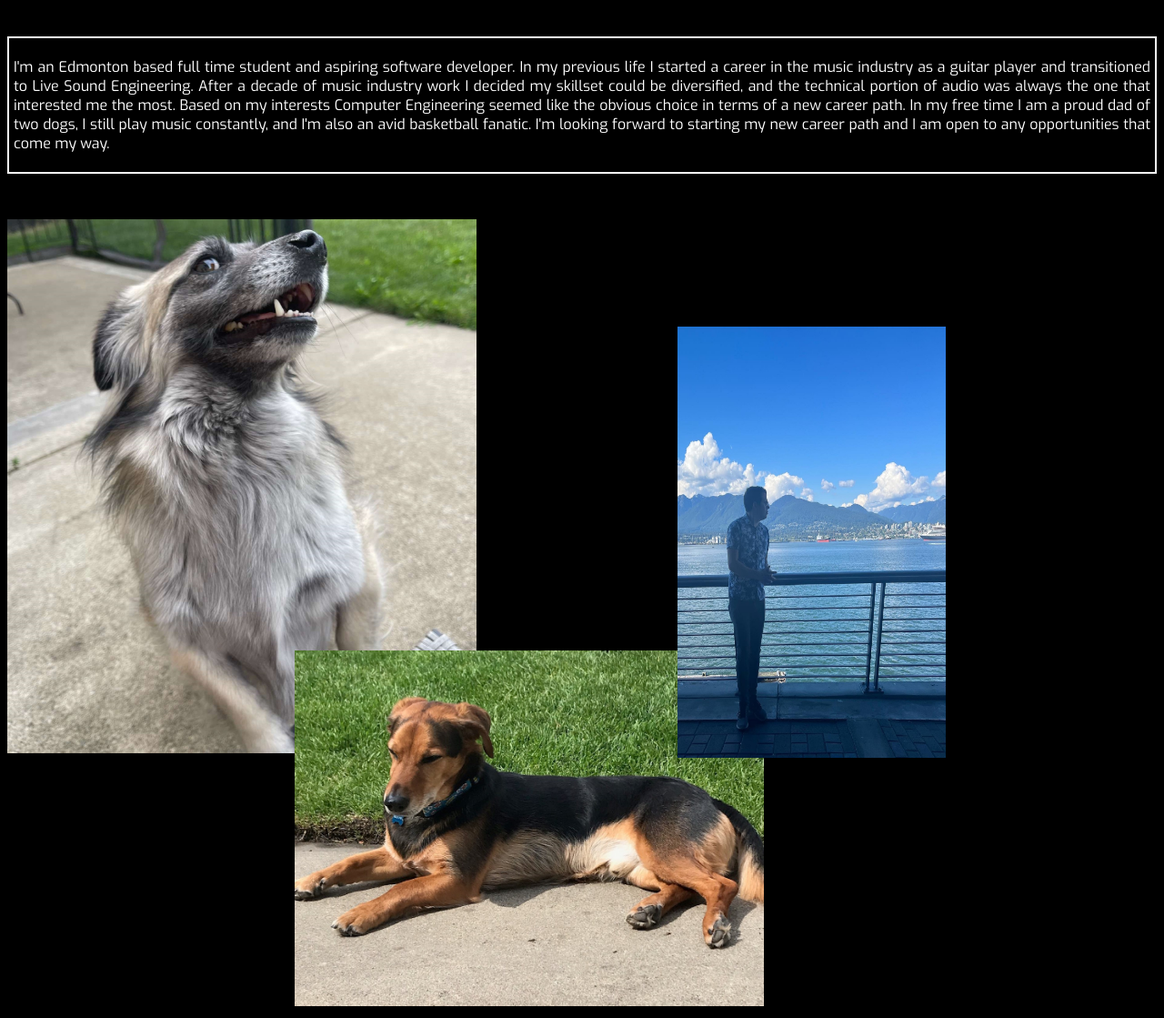
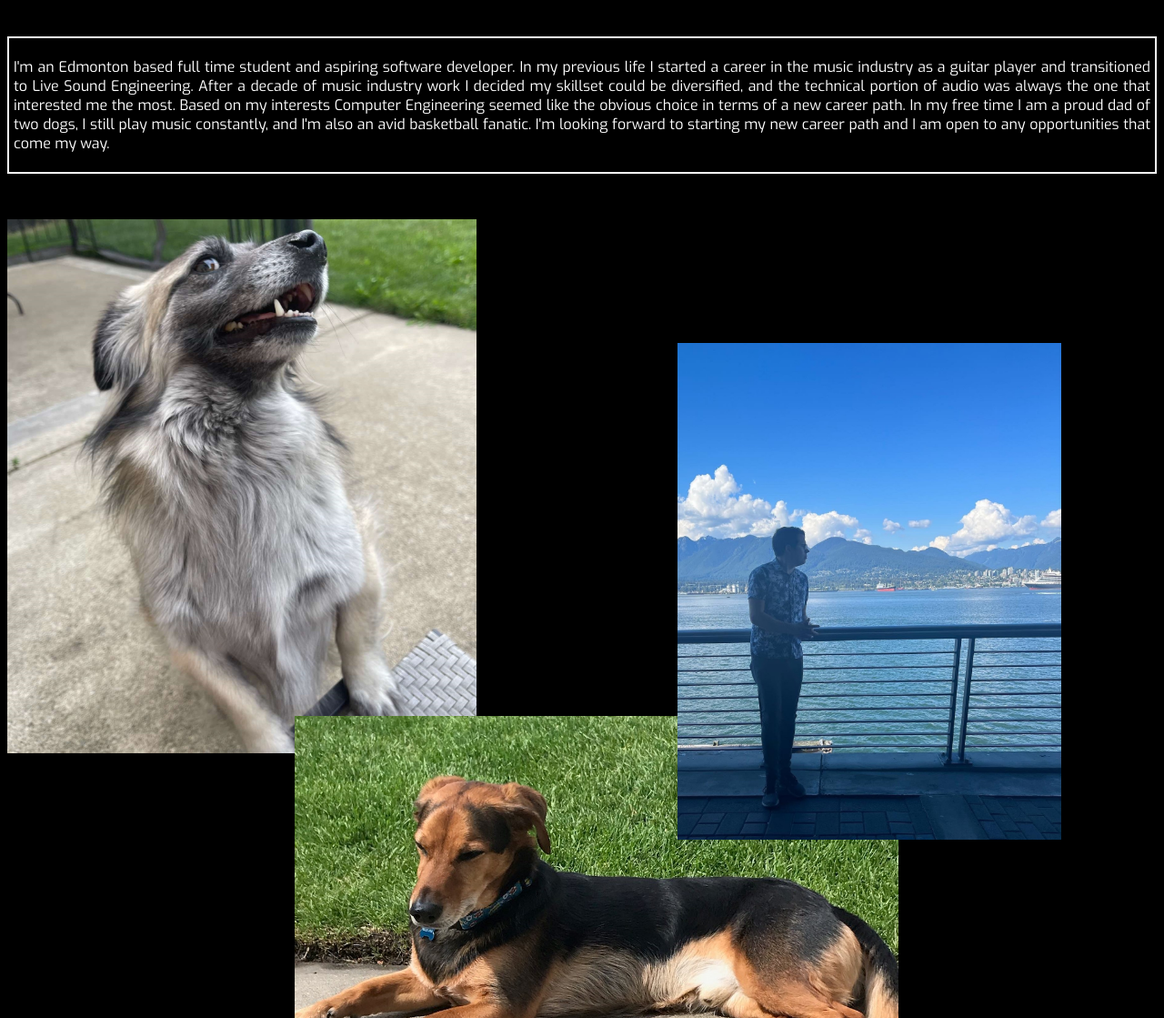
Before and after one commit to Kaplanrs/kaplanrs.github.io, a plain HTML site: page about/about.html in a window 1280 px wide. Shown: the part 181-1300 px from the top of the page at 91% size. Drawn offline with Linux system fonts and the light colour scheme.

Commit message:
Update style.css

```diff
--- a/style.css
+++ b/style.css
@@ -259,7 +259,11 @@ padding-bottom: 25px;}
 
     #abouttitle {font-size: 8vh;}
 
-    #dogpic1, #dogpic2, #mepic {width: 70%}
+    #dogpic1 {width: 70%}
+
+    #dogpic2 {width: 90%}
+
+    #mepic {width: 100%}
 
     #careertitle {font-size: 5vh;}
 
```
